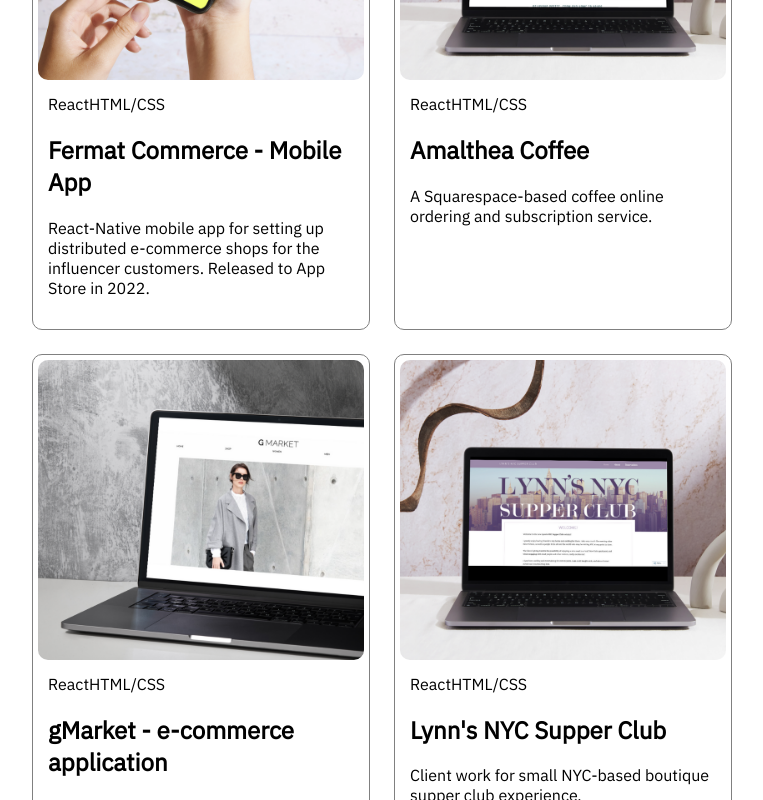
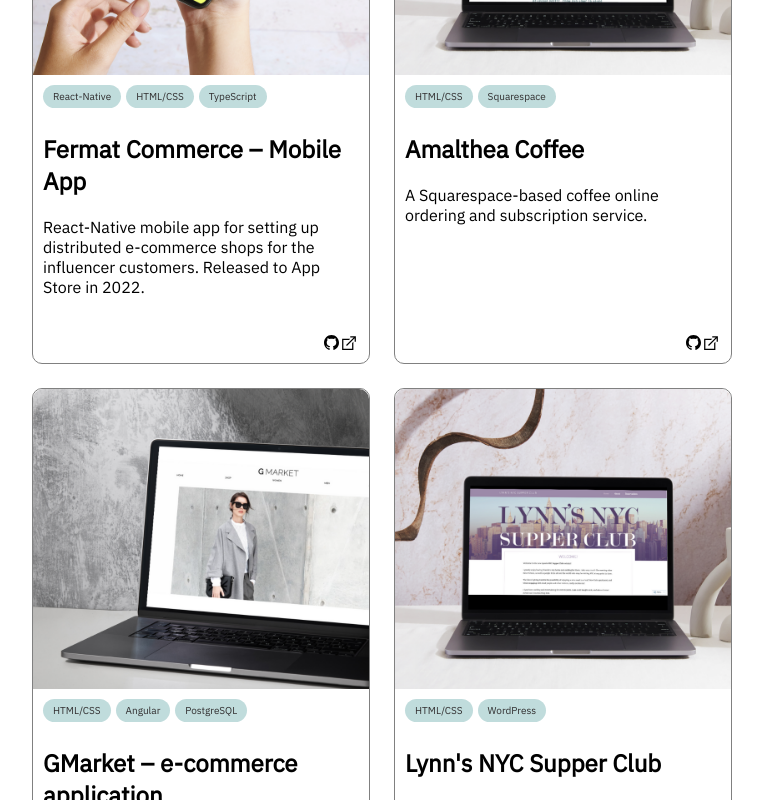
Before and after one commit to gcho91/riacho-portfolio-next, a Next.js app: page / in a window 1280 px wide. Shown: the part 1180-1980 px from the top of the page, without its empty margins (258-1021 px from the left). Built offline with nearby package versions, Linux system fonts and the light colour scheme.

Commit message:
Update cards

```diff
--- /dev/null
+++ b/components/Button.tsx
@@ -0,0 +1,9 @@
+import buttonStyles from "../styles/components/buttonStyles.module.css";
+
+interface ButtonProps {
+    buttonText: string;
+}
+
+export default function Button(props: ButtonProps) {
+    return <button className={buttonStyles.button}>{props.buttonText}</button>
+}
--- a/components/Card.tsx
+++ b/components/Card.tsx
@@ -1,24 +1,39 @@
 import { StaticImageData } from "next/image"
-import styles from "../styles/cardStyles.module.css"
+import styles from "../styles/components/cardStyles.module.css"
 import { PortfolioItem } from "@/pages/work"
-
+import Button from "./Button"
+import Tag from "./Tag"
+import githubIcon from "../public/github-icon.svg"
+import Image from "next/image"
+import linkIcon from "../public/link-icon.svg";
 interface CardProps {
-    imageUrl: StaticImageData
-
-    item: PortfolioItem
-
+    item: PortfolioItem;
 }
 
 export default function Card(props: CardProps) {
+    const { item } = props;
     return <div className={styles.container}>
-        {/* <img className={styles.image} src="https://images.unsplash.com/photo-1536323760109-ca8c07450053" alt="Lago di Braies" /> */}
-        <img className={styles.image} src={props.imageUrl.src} alt="Lago di Braies" />
+        <img className={styles.image} src={item.imageUrl.src} alt="Lago di Braies" />
 
         <div className={styles.cardDetails}>
-            <span>React</span>
-            <span>HTML/CSS</span>
-            <h2>{props.item.title}</h2>
-            <p>{props.item.desc}</p>
+            <div className={styles.tagContainer}>
+                {item.tags && item.tags.map((tag, i) => {
+                    return (<Tag key={i}>{tag}</Tag>)
+                })}
+            </div>
+            <h2>{item.title}</h2>
+            <p>{item.desc}</p>
+
         </div>
+        <div className={styles.iconsContainer}>
+            <Image priority src={githubIcon} alt="Follow me on Github"
+                height={15}
+                width={15} />
+            <Image priority src={linkIcon} alt="link to project"
+                height={20}
+                width={20} />
+
+        </div>
+
     </div>
 }
--- /dev/null
+++ b/components/Tag.tsx
@@ -0,0 +1,10 @@
+import { ReactNode } from "react";
+import tagStyles from "../styles/tagStyles.module.css"
+
+interface TagProps {
+    children: ReactNode
+}
+
+export default function Tag(props: TagProps) {
+    return <span className={tagStyles.pill}>{props.children}</span>
+}
--- a/pages/work.tsx
+++ b/pages/work.tsx
@@ -10,50 +10,45 @@ export interface PortfolioItem {
     imageUrl: StaticImageData
     title: string;
     desc: string;
+    tags?: Tags[]
 }
+
+type Tags = "React" | "React-Native" | "HTML/CSS" | "TypeScript" | "WordPress" | "Squarespace" | "Angular" | "PostgreSQL"
 
 const portfolioItems: PortfolioItem[] = [
     {
         imageUrl: fermatMock,
-        title: "Fermat Commerce - Mobile App",
-        desc: "React-Native mobile app for setting up distributed e-commerce shops for the influencer customers. Released to App Store in 2022."
+        title: "Fermat Commerce – Mobile App",
+        desc: "React-Native mobile app for setting up distributed e-commerce shops for the influencer customers. Released to App Store in 2022.",
+        tags: ["React-Native", "HTML/CSS", "TypeScript"]
     },
     {
         imageUrl: amaltheaMock,
         title: "Amalthea Coffee",
-        desc: "A Squarespace-based coffee online ordering and subscription service."
+        desc: "A Squarespace-based coffee online ordering and subscription service.",
+        tags: ["HTML/CSS", "Squarespace"]
     },
     {
         imageUrl: gmarketMock,
-        title: "gMarket - e-commerce application",
-        desc: "A mock e-commerce project using Angular and PostgreSQL."
+        title: "GMarket – e-commerce application",
+        desc: "A mock e-commerce project using Angular and PostgreSQL.",
+        tags: ["HTML/CSS", "Angular", "PostgreSQL"]
     },
     {
         imageUrl: lynnsMock,
         title: "Lynn's NYC Supper Club",
-        desc: "Client work for small NYC-based boutique supper club experience."
+        desc: "Client work for small NYC-based boutique supper club experience.",
+        tags: ["HTML/CSS", "WordPress"]
     }
 ]
 export default function Portfolio() {
     return <div>
         <h2 className={workStyles.pageTitle}>Projects</h2>
-
-
         <div className={workStyles.portfolioContainer}>
-            {/* {portfolioItems.map(item => {
-                return (
-                    <div key={item.desc} className={workStyles.item} style={{ backgroundImage: `url(${item.imageUrl.src})` }}>
-                        <div className={workStyles.textWrapper}>
-                            <h2 className={workStyles.title}>{item.title}</h2>
-                            <p className={workStyles.desc}>{item.desc}</p>
-                        </div>
-                    </div>
-                )
-            })} */}
 
             {portfolioItems.map(item => {
                 return (
-                    <Card key={item.desc} imageUrl={item.imageUrl}
+                    <Card key={item.desc}
                         item={item} />
                 )
             })}
--- a/styles/cardStyles.module.css
+++ /dev/null
@@ -1,20 +0,0 @@
-.container {
-    /* background-color: salmon; */
-    padding: 5px;
-    border: 1px solid gray;
-    border-radius: 10px;
-}
-
-.image {
-    width: 100%;
-    height: 300px;
-    object-fit: cover;
-    border-radius: 10px;
-
-}
-
-.cardDetails {
-    padding: 10px;
-    margin: 0 auto;
-    /* background-color: yellow; */
-}
--- /dev/null
+++ b/styles/components/cardStyles.module.css
@@ -0,0 +1,32 @@
+.container {
+    border: 1px solid gray;
+    border-radius: 10px;
+    display: flex;
+    flex-direction: column;
+}
+
+.image {
+    width: 100%;
+    height: 300px;
+    object-fit: cover;
+    border-radius: 10px 10px 0 0;
+
+}
+
+.cardDetails {
+    padding: 10px;
+    margin: 0 auto;
+    flex-grow: 1;
+}
+
+.iconsContainer {
+    display: flex;
+    justify-content: flex-end;
+    align-items: center;
+    padding: 10px;
+}
+
+.tagContainer {
+    display: flex;
+    flex-wrap: wrap;
+}
--- /dev/null
+++ b/styles/tagStyles.module.css
@@ -0,0 +1,9 @@
+.pill {
+    background-color: var(--light-blue);
+    color: var(--off-black);
+    padding: 5px 10px;
+    font-size: 10px;
+    border-radius: 20px;
+    margin-right: 5px;
+    margin-bottom:5px;
+}
--- a/styles/workStyles.module.css
+++ b/styles/workStyles.module.css
@@ -1,6 +1,7 @@
 .pageTitle {
     text-align: center;
 }
+
 .portfolioContainer {
      max-width: 700px;
     margin: 0 auto;
@@ -30,32 +31,12 @@
     height: 100%;
 }
 
-
 .title, .desc {
     margin: 0;
 }
-
 
 @media screen and (max-width: 40em) {
     .portfolioContainer {
         grid-template-columns: 1fr;
     }
 }
-
-
-.grid2container {
-    display: grid;
-    grid-template-columns: 1fr 1fr;
-    max-width: 700px;
-    grid-gap: 20px;
-    margin: 0 auto;
-}
-
-.grid2text{
-    background-color: grey;
-}
-
-.grid2itemcontainer {
-    display:flex;
-    flex-direction: column;
-}
```
Also changed, not shown: pages/PortfolioSection.tsx (deleted, +0 -24 lines), styles/components/buttonStyles.module.css (added, +13 -0 lines), public/link-icon.svg (added).
